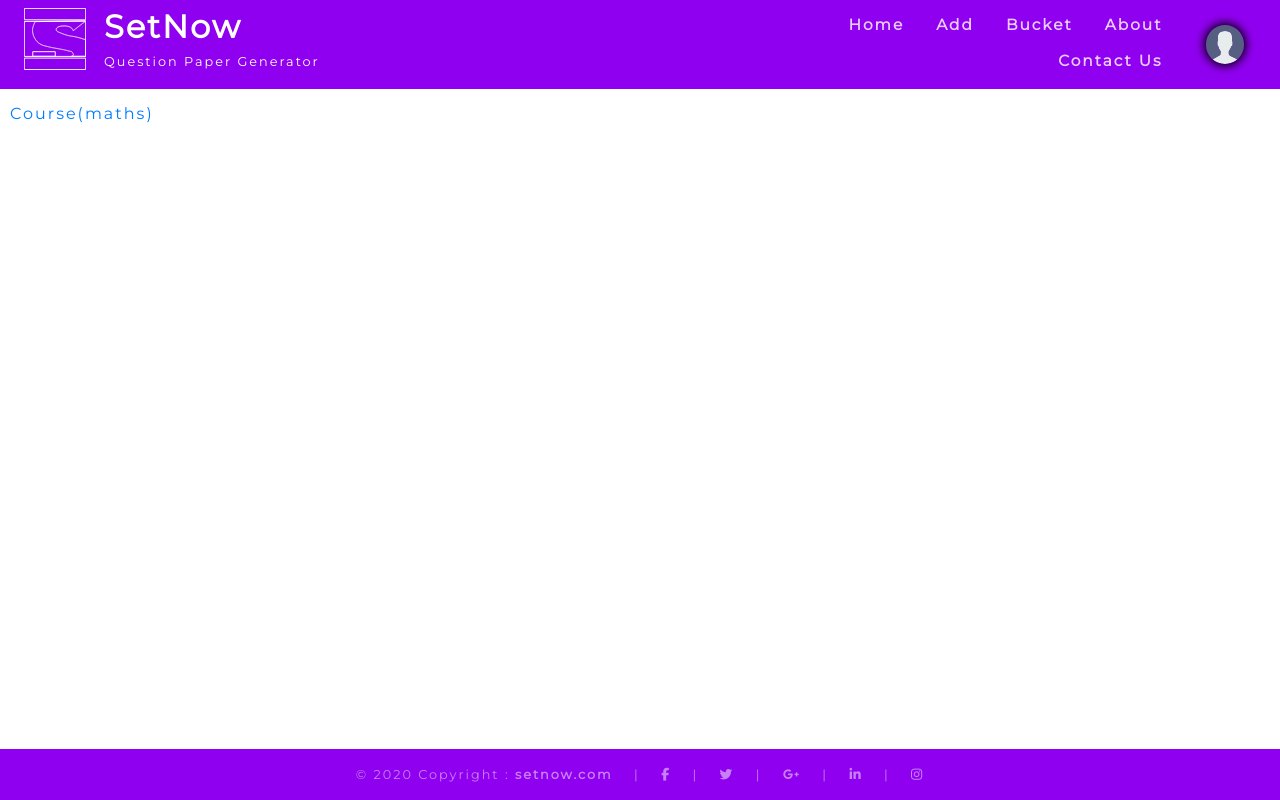
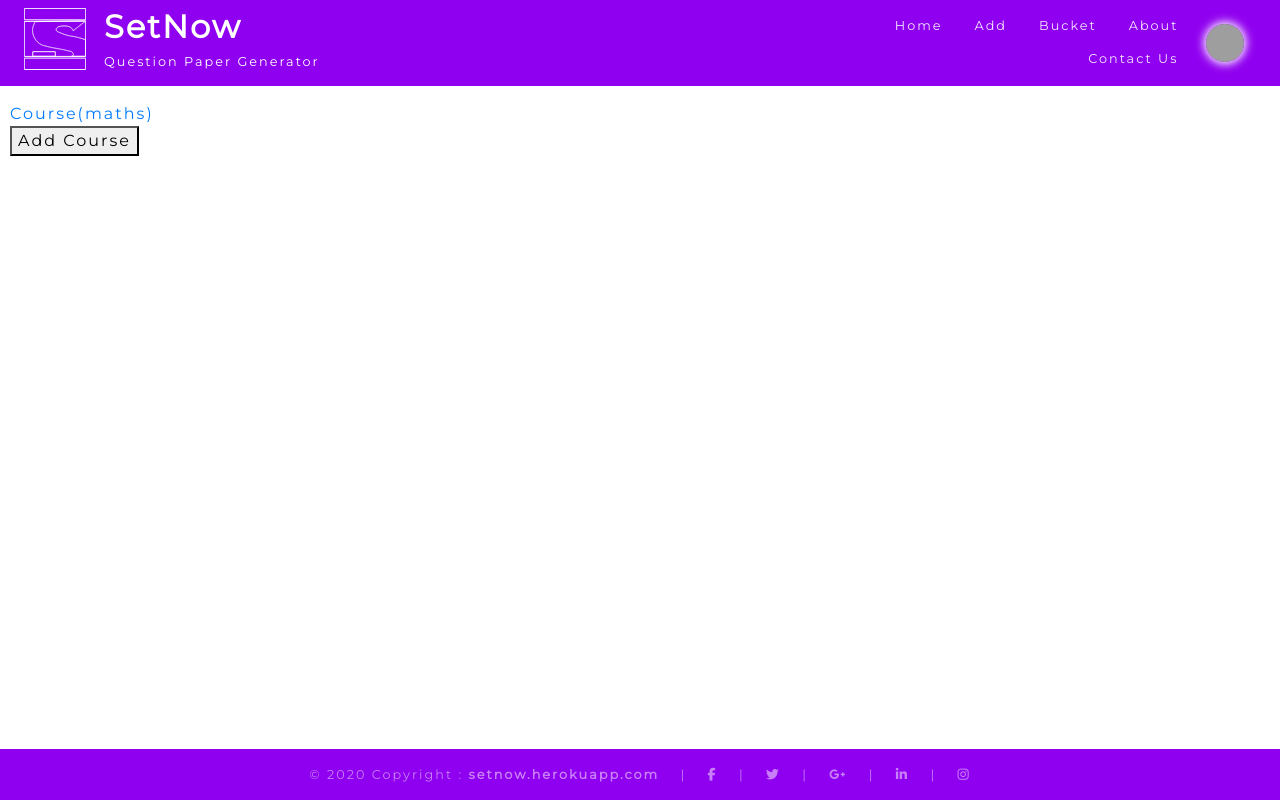
Before and after one commit to Niraj-Kamdar/question-paper-generator, a Flask app: page /course/ in a window 1280 px wide. Run offline with Flask 2, Linux system fonts and the light colour scheme; a user stored in the database is signed in; data comes from the database, SQL or seed files in the repository; both versions use the stored data as it was after the commit; some libraries are stand-ins or nearby versions; grey boxes are pictures that could not be loaded.

Commit message:
Update site.db, base.css, and 14 more files...

```diff
--- a/flaskapp/static/css/base.css
+++ b/flaskapp/static/css/base.css
@@ -5,13 +5,6 @@
 
 * {
     font-family: "Montserrat", sans-serif;
-}
-
-.block_main {
-    margin-top: 14vh;
-    min-width: 100vw;
-    min-height: 80vh;
-    /*border:2px solid red;*/
 }
 
 .row {
@@ -62,14 +55,13 @@
 }
 
 .col3 > .row > a > h4 {
-    color: rgba(255, 255, 255, 0.8);
+    color: rgba(255, 255, 255, 0.9);
     margin: 0;
     text-align: center;
     float: left;
     /*border :1px solid yellow;*/
     border-bottom: 2px solid #ffffff00;
-    font-size: 1.2vw;
-    font-weight: bold;
+    font-size: 1vw;
 }
 
 .col3 > .row > a > h4:hover {
@@ -90,13 +82,13 @@
     width: 3vw;
     height: 3vw;
     border-radius: 50%;
-    box-shadow: 0 0 10px 2px #000000;
+    box-shadow: 0 0 10px 2px #ffffff;
     /*opacity: 0.8;*/
 }
 
 .col4 > img:hover {
     /*opacity: 1;*/
-    box-shadow: 0 0 10px 2px #ffffff;
+    box-shadow: none;
 }
 
 .col2 > h2 {
--- a/flaskapp/static/js/base.js
+++ b/flaskapp/static/js/base.js
@@ -0,0 +1,56 @@
+const explore_items = document.getElementsByClassName("explore_items");
+const mainContainer = document.getElementById("main_container");
+mainContainer.style.paddingTop = "8%"; // for all pages except question list
+document.body.style.overflowY = "auto"; //for all pages except question list
+// for question pages
+if (explore_items.length) {
+    const add_items = document.getElementsByClassName("add_items");
+    const nav_links = document.getElementsByClassName("nav_link");
+    const url = window.location.href;
+    let option = "";
+    const index1 = url.indexOf("new");
+    const index2 = url.indexOf("sub");
+    if (index2 !== -1) option = "Subjective Question";
+    else option = "Multiple Choice Question";
+    let flag = false;
+    // assigning active class
+    for (let i = 0; i < add_items.length; i++) {
+        if (add_items[i].innerText === option && index1 !== -1) {
+            add_items[i].classList.add("active");
+            flag = true;
+        }
+    }
+    if (!flag) {
+        for (let i = 0; i < explore_items.length; i++) {
+            if (explore_items[i].innerText === option) {
+                explore_items[i].classList.add("active");
+            }
+        }
+    }
+
+    // assigning links to side nav
+    const index = url.indexOf("question");
+    const partialUrl = url.substr(0, index + 8 + 1);
+    if (partialUrl + "mcq/" !== url) nav_links[0].href = partialUrl + "mcq/";
+    else nav_links[0].removeAttribute("href");
+    if (partialUrl + "sub/" !== url) nav_links[1].href = partialUrl + "sub/";
+    else nav_links[1].removeAttribute("href");
+    if (partialUrl + "mcq/new/" !== url)
+        nav_links[2].href = partialUrl + "mcq/new/";
+    else nav_links[2].removeAttribute("href");
+    if (partialUrl + "sub/new/" !== url)
+        nav_links[3].href = partialUrl + "sub/new/";
+    else nav_links[3].removeAttribute("href");
+
+    // for question list page
+    if (index1 === -1) {
+        document.body.style.overflowY = "hidden";
+        const flashes = document.getElementsByClassName("flashes");
+        if (flashes.length) {
+            setTimeout(() => {
+                flashes[0].style.display = "none";
+            }, 1000);
+        }
+        mainContainer.style.paddingTop = "100px";
+    }
+}
--- a/flaskapp/static/js/home.js
+++ b/flaskapp/static/js/home.js
@@ -7,4 +7,8 @@
     question_bank_btn.addEventListener("click", () => {
         window.location.href = 'http://localhost:5000/course/1/question/sub/';
     });
+    var manage_courses_btn = document.getElementById("manage_courses_btn");
+    manage_courses_btn.addEventListener("click", () => {
+        window.location.href = 'http://localhost:5000/course';
+    });
 }
--- a/flaskapp/templates/base.html
+++ b/flaskapp/templates/base.html
@@ -24,9 +24,8 @@
             crossorigin="anonymous"></script>
 
     <link rel="stylesheet" type="text/css" href=" {{ url_for('static', filename='css/base.css') }}"/>
-    <script type="text/javascript" src=" {{ url_for('static', filename='js/base.js') }}"></script>
+
     <link rel="stylesheet" type="text/css" href=" {{ url_for('static', filename=css_file) }}"/>
-    <script type="text/javascript" src=" {{ url_for('static', filename=js_file) }}"></script>
 
 </head>
 
@@ -45,7 +44,7 @@
             </div>
             <div class="col3">
                 <div class="row" style="margin:0;padding:0;">
-                    <a href="#"><h4 class="py-2 mx-3">Home</h4></a>
+                    <a href="http://localhost:5000/home"><h4 class="py-2 mx-3">Home</h4></a>
                     <a href="#"><h4 class="py-2 mx-3">Add</h4></a>
                     <a href="#"><h4 class="py-2 mx-3">Bucket</h4></a>
                     <a href="#"><h4 class="py-2 mx-3">About</h4></a>
@@ -58,9 +57,21 @@
         </div>
     </header>
 
-    <div class="block_main">
-        {% block main %}
-        {% endblock %}
+    <div style="padding-top: 8%;" class="block_main" id="main_container">
+        <div>
+            {% block flashes %}
+            {% endblock flashes %}
+            {% block header %}
+            {% endblock header %}
+            <div id="content">
+                <div style="flex-grow: 1;">
+                    {% block main %}
+                    {% endblock main %}
+                </div>
+                {% block sideNav %}
+                {% endblock sideNav %}
+            </div>
+        </div>
     </div>
 
     <footer>
@@ -82,6 +93,8 @@
     </footer>
 
 </div>
+<script src="{{ url_for('static',filename='js/base.js') }}" defer="defer"></script>
 
+<script type="text/javascript" src=" {{ url_for('static', filename=js_file) }}" defer="defer"></script>
 </body>
 </html>
--- a/flaskapp/templates/layout.html
+++ /dev/null
@@ -1,118 +0,0 @@
-<!DOCTYPE html>
-
-<html lang="en">
-
-<head>
-    <title>
-        {{ title }}
-    </title>
-    <meta charset="utf-8">
-    <meta name="viewport" content="width=device-width, initial-scale=1, shrink-to-fit=no">
-    <link rel="stylesheet" type="text/css" href=" {{ url_for('static', filename='css/base.css') }}"/>
-    <link rel="stylesheet" href="https://stackpath.bootstrapcdn.com/bootstrap/4.4.1/css/bootstrap.min.css"
-          integrity="sha384-Vkoo8x4CGsO3+Hhxv8T/Q5PaXtkKtu6ug5TOeNV6gBiFeWPGFN9MuhOf23Q9Ifjh" crossorigin="anonymous">
-    <link href="https://fonts.googleapis.com/icon?family=Material+Icons" rel="stylesheet">
-    <link rel="stylesheet" type="text/css" href=" {{ url_for('static', filename=css_file) }}"/>
-    <link href="https://fonts.googleapis.com/css?family=Montserrat&display=swap" rel="stylesheet">
-    <style>
-
-    </style>
-    <link rel="stylesheet" type="text/css" href=" {{ url_for('static', filename=css_file) }}"/>
-</head>
-
-<body>
-<div>
-    <header>
-        <div class="row px-4 py-2 text-white sticky-top" id="header">
-            <div class="col1">
-                <img src="{{ url_for('static', filename='images/logo.svg') }}" class="logo" alt="logo">
-            </div>
-            <div class="col2">
-                <h2>SetNow</h2>
-                <h4>Question Paper Generator</h4>
-            </div>
-            <div class="col3 pr-3">
-                <div class="row" style="margin:0;padding:0;">
-                    <a href="#">
-                        <h4 class="py-2 mx-3">Home</h4>
-                    </a>
-                    <a href="#">
-                        <h4 class="py-2 mx-3">Add</h4>
-                    </a>
-                    <a href="#">
-                        <h4 class="py-2 mx-3">Bucket</h4>
-                    </a>
-                    <a href="#">
-                        <h4 class="py-2 mx-3">About</h4>
-                    </a>
-                    <a href="#">
-                        <h4 class="py-2 mx-3">Contact Us</h4>
-                    </a>
-                </div>
-            </div>
-            <div class="col4">
-                <img src="{{ url_for('static', filename='images/user.svg') }}" class="user" alt="user">
-            </div>
-        </div>
-    </header>
-    <div style="padding-top: 8%;" id="main_container">
-
-        {% block login %}
-        {% endblock login %}
-        <div>
-            {% block flashes %}
-            {% endblock flashes %}
-            {% block header %}
-            {% endblock header %}
-            <div id="content">
-                <div style="flex-grow: 1;">
-                    {% block main %}
-                    {% endblock main %}
-                </div>
-                {% block sideNav %}
-                {% endblock sideNav %}
-            </div>
-        </div>
-    </div>
-
-    <footer>
-        <div class="col py-3 text-center" id="footer">
-                <span class="mr-3">© 2020 Copyright :
-                    <a href="http://localhost:5000/" class="fl"><b>setnow.com</b></a>
-                </span>
-            <span>|</span>
-            <a href="#" class="fl"><i class="fab fa-facebook-f mx-3"> </i></a>
-            <span>|</span>
-            <a href="#" class="fl"><i class="fab fa-twitter mx-3"> </i></a>
-            <span>|</span>
-            <a href="#" class="fl"><i class="fab fa-google-plus-g mx-3"> </i></a>
-            <span>|</span>
-            <a href="#" class="fl"><i class="fab fa-linkedin-in mx-3"> </i></a>
-            <span>|</span>
-            <a href="#" class="fl"><i class="fab fa-instagram ml-3"> </i></a>
-        </div>
-    </footer>
-
-</div>
-
-<!-- <script type="text/javascript" src="{{url_for('static',filename='js/login.js')}}"></script> -->
-
-<script src="https://kit.fontawesome.com/bb7cf58c3b.js" crossorigin="anonymous"></script>
-<script src="https://code.jquery.com/jquery-3.4.1.slim.min.js"
-        integrity="sha384-J6qa4849blE2+poT4WnyKhv5vZF5SrPo0iEjwBvKU7imGFAV0wwj1yYfoRSJoZ+n" crossorigin="anonymous">
-</script>
-<script src="https://cdn.jsdelivr.net/npm/popper.js@1.16.0/dist/umd/popper.min.js"
-        integrity="sha384-Q6E9RHvbIyZFJoft+2mJbHaEWldlvI9IOYy5n3zV9zzTtmI3UksdQRVvoxMfooAo" crossorigin="anonymous">
-</script>
-<script src="https://stackpath.bootstrapcdn.com/bootstrap/4.4.1/js/bootstrap.min.js"
-        integrity="sha384-wfSDF2E50Y2D1uUdj0O3uMBJnjuUD4Ih7YwaYd1iqfktj0Uod8GCExl3Og8ifwB6" crossorigin="anonymous">
-</script>
-<script src="https://cdnjs.cloudflare.com/ajax/libs/FitText.js/1.2.0/jquery.fittext.min.js"
-        integrity="sha384-wfSDF2E50Y2D1uUdj0O3uMBJnjuUD4Ih7YwaYd1iqfktj0Uod8GCExl3Og8ifwB6" crossorigin="anonymous">
-</script>
-<script src="{{ url_for('static',filename='js/layout.js') }}" defer="defer"></script>
-
-<script type="text/javascript" src=" {{ url_for('static', filename=js_file) }}" defer="defer"></script>
-</body>
-
-</html>
--- a/flaskapp/templates/questions/course_form.html
+++ b/flaskapp/templates/questions/course_form.html
@@ -1,4 +1,4 @@
-{% extends "layout.html" %}
+{% extends "base.html" %}
 {% block main %}
     <div id="form">
         {% with messages = get_flashed_messages(with_categories=true) %} {% if
--- a/flaskapp/templates/questions/courses.html
+++ b/flaskapp/templates/questions/courses.html
@@ -1,6 +1,12 @@
-{% extends "layout.html" %}
+{% extends "base.html" %}
 {% block main %}
     {% for _course in courses %}
-        <a href={{ url_for("questions.question", qtype="sub", course_id=_course.id) }}>{{ _course }}</a>
+        <a href={{ url_for("questions.question", qtype="sub", course_id=_course.id) }}>{{ _course }}</a><br>
     {% endfor %}
+    <button onclick="add()">Add Course</button>
+    <script type="text/javascript">
+    	function add() {
+    		window.location.href = 'http://localhost:5000/course/new';
+    	}
+    </script>
 {% endblock main %}
--- a/flaskapp/templates/sideNav.html
+++ b/flaskapp/templates/sideNav.html
@@ -1,4 +1,4 @@
-{% extends "layout.html" %}
+{% extends "base.html" %}
 
 {% block sideNav %}
 
--- a/flaskapp/templates/users/reset_token.html
+++ b/flaskapp/templates/users/reset_token.html
@@ -1,4 +1,4 @@
-{% extends "layout.html" %}
+{% extends "base.html" %}
 {% block main %}
     <div class="content-section">
         <form method="POST" action="">
```
Also changed, not shown: flaskapp/static/js/index.js (+16 -5 lines), flaskapp/static/js/layout.js (deleted, +0 -56 lines), flaskapp/templates/papers/home.html (+8 -1 lines), flaskapp/templates/users/reset_request.html (+10 -10 lines), flaskapp/site.db, flaskapp/static/images/user.svg, flaskapp/static/profile_pics/default.svg.
